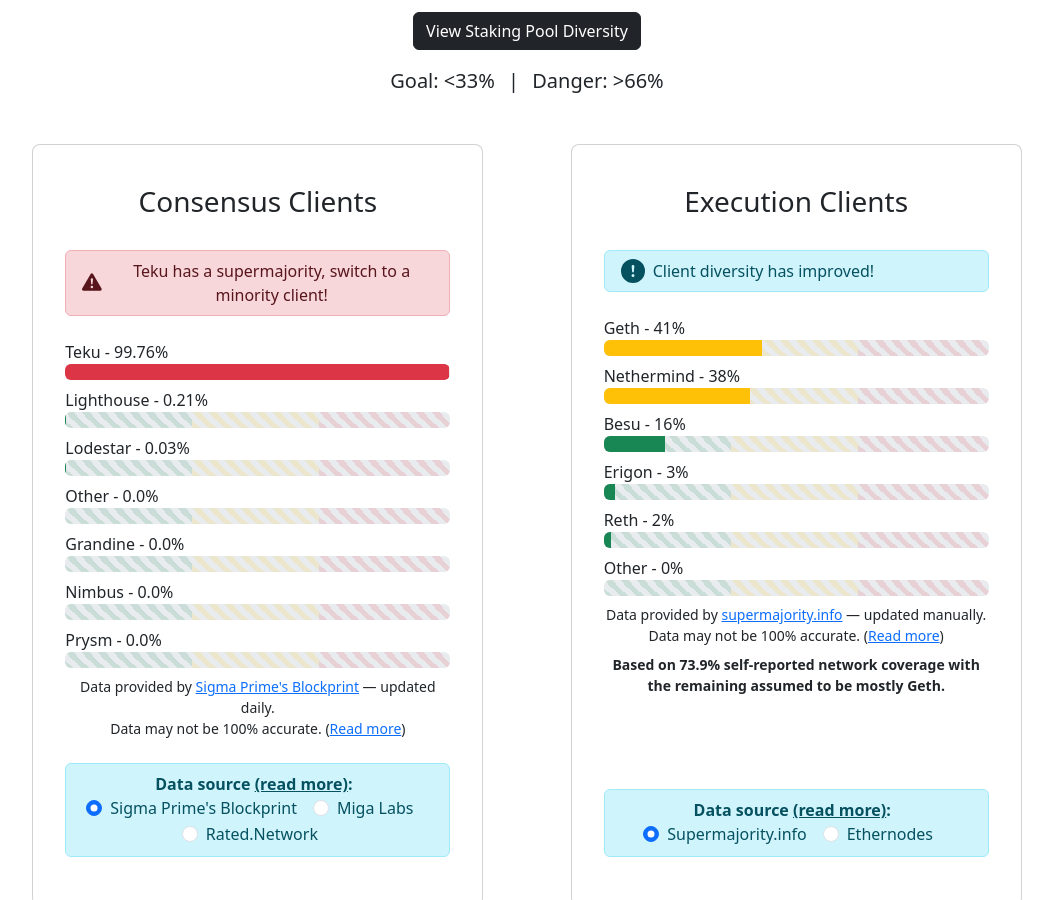
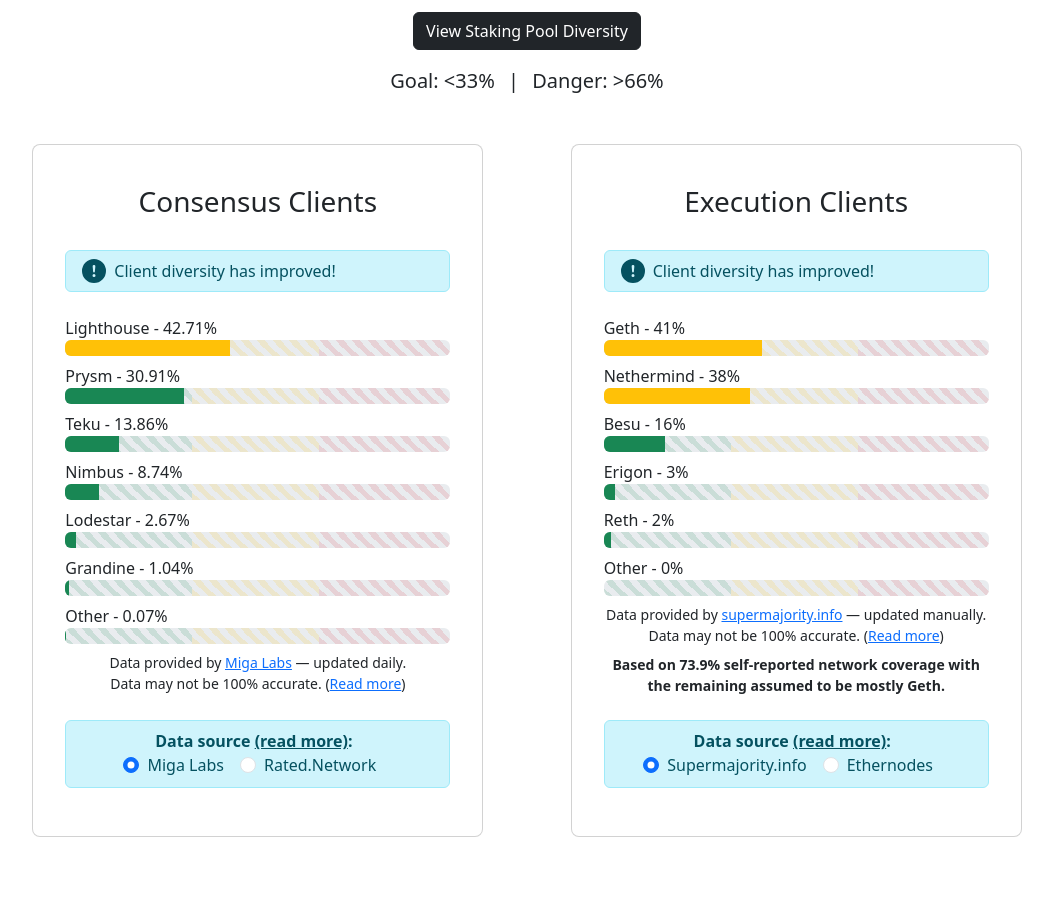
Before and after one commit to etheralpha/clientdiversity-org, a Jekyll site: the page built from index.md, in a window 1280 px wide and 900 px high, scrolled down 986 px. Shown: the whole window, without its empty margins (113-1166 px from the left). Built offline with Jekyll 4.4.1, drawn with Linux system fonts in a browser that asks for light colours.

Commit message:
Change default CL option (#67)
* check default CL source to migalabs

* hide blockprint option

```diff
--- a/_config.yml
+++ b/_config.yml
@@ -27,7 +27,7 @@
 
     gtag('config', 'G-5YPSBBTM6W');
   </script>
-default_consensus_source: blockprint # Options: blockprint, migalabs, rated
+default_consensus_source: migalabs # Options: blockprint, migalabs, rated
 default_execution_source: supermajority # Options: ethernodes, supermajority
 
 # Notification Bar
--- a/_includes/partials/content/distribution.html
+++ b/_includes/partials/content/distribution.html
@@ -68,10 +68,10 @@
                 {%- if site.default_consensus_source == "blockprint" -%}
                   {%- assign checked = "checked" -%}
                 {%- endif -%}
-                <div class="form-check form-check-inline">
+                <!-- <div class="form-check form-check-inline">
                   <input class="form-check-input" type="radio" name="datasourcesCC" id="dataSource1" value="blockprint"  onclick="setDataSource('blockprint', 'consensus');" {{checked}}>
                   <label class="form-check-label" for="dataSource1">Sigma Prime's Blockprint</label>
-                </div>
+                </div> -->
                 {%- assign checked = "" -%}
                 {%- if site.default_consensus_source == "migalabs" -%}
                   {%- assign checked = "checked" -%}
```
